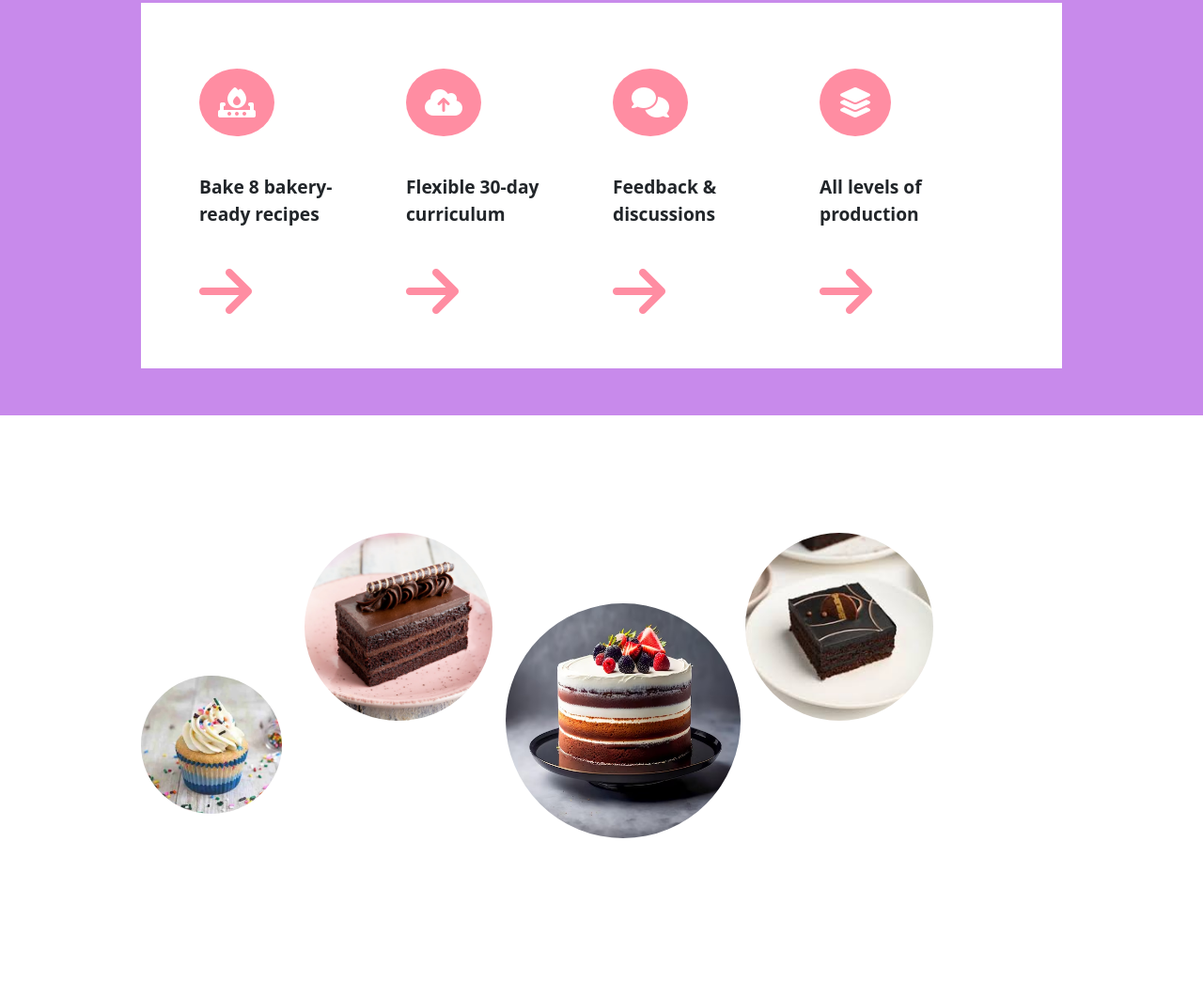
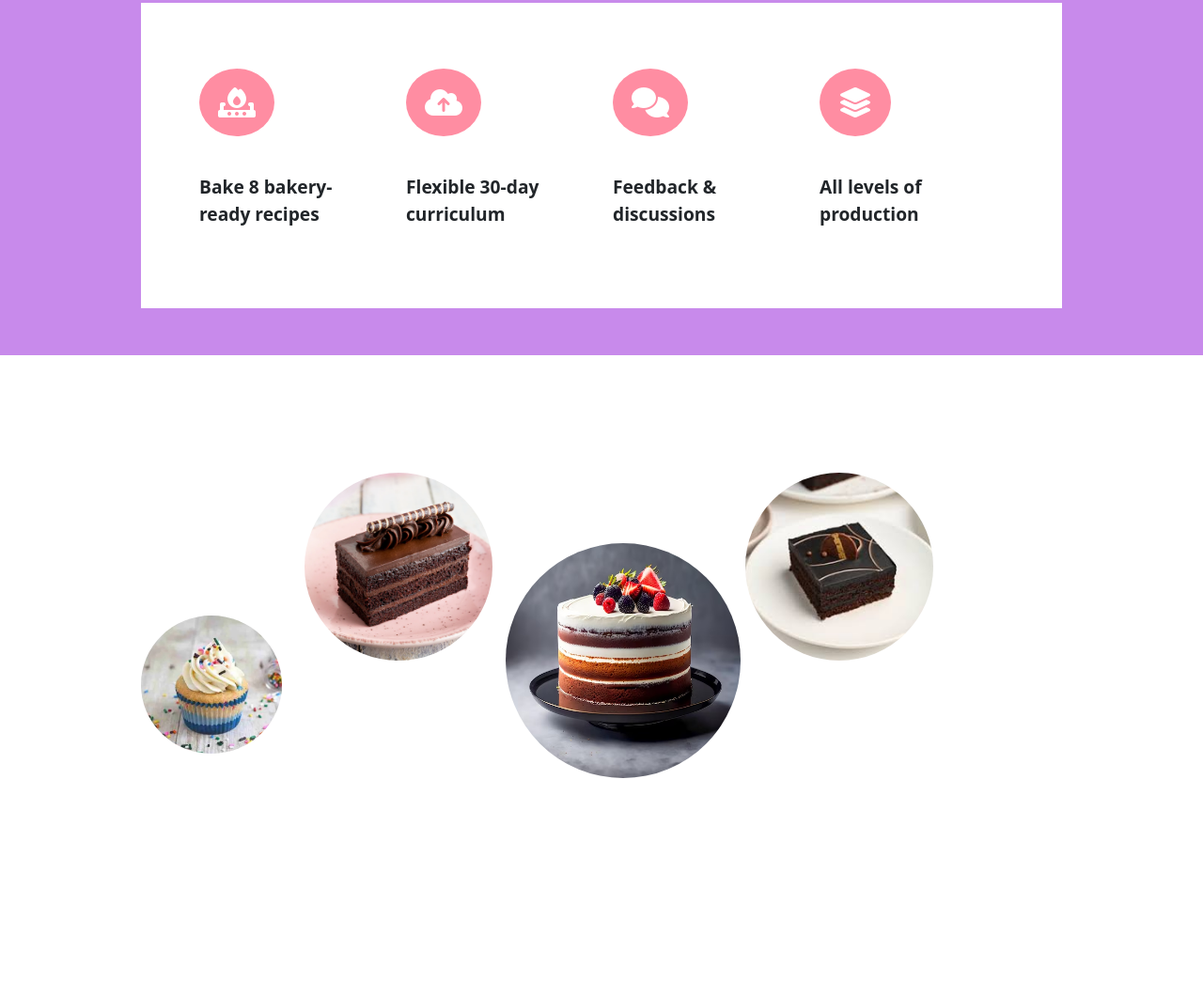
Before and after one commit to riyafadadu04/OIBSIP_TASK1, a plain HTML site: page index.html in a window 1280 px wide. Shown: the part 2060-3105 px from the top of the page at 94% size. Drawn offline with nearby package versions, Linux system fonts and the light colour scheme.

Commit message:
Add files via upload

```diff
--- a/index.html
+++ b/index.html
@@ -1,6 +1,5 @@
 <!DOCTYPE html>
 <html lang="en">
-
 <head>
     <meta charset="UTF-8">
     <meta name="viewport" content="width=device-width, initial-scale=1.0">
@@ -80,22 +79,18 @@
                 <div class="col skill">
                     <i class="fa-solid fa-fire-burner i img2"></i>
                     <p class="skill-detail">Bake 8 bakery-ready recipes</p>
-                    <i class="fa-solid fa-arrow-right arw"></i>
                 </div>
                 <div class="col skill">
                     <i class="fa-solid fa-cloud-arrow-up i img2"></i>
                     <p class="skill-detail">Flexible 30-day curriculum</p>
-                    <i class="fa-solid fa-arrow-right arw"></i>
                 </div>
                 <div class="col skill">
                     <i class="fa-solid fa-comments i img2"></i>
                     <p class="skill-detail">Feedback &<br> discussions</p>
-                    <i class="fa-solid fa-arrow-right arw"></i>
                 </div>
                 <div class="col skill">
                     <i class="fa-solid fa-layer-group i img2"></i>
                     <p class="skill-detail">All levels of<br> production</p>
-                    <i class="fa-solid fa-arrow-right arw"></i>
                 </div>
             </div>
         </div>
```
